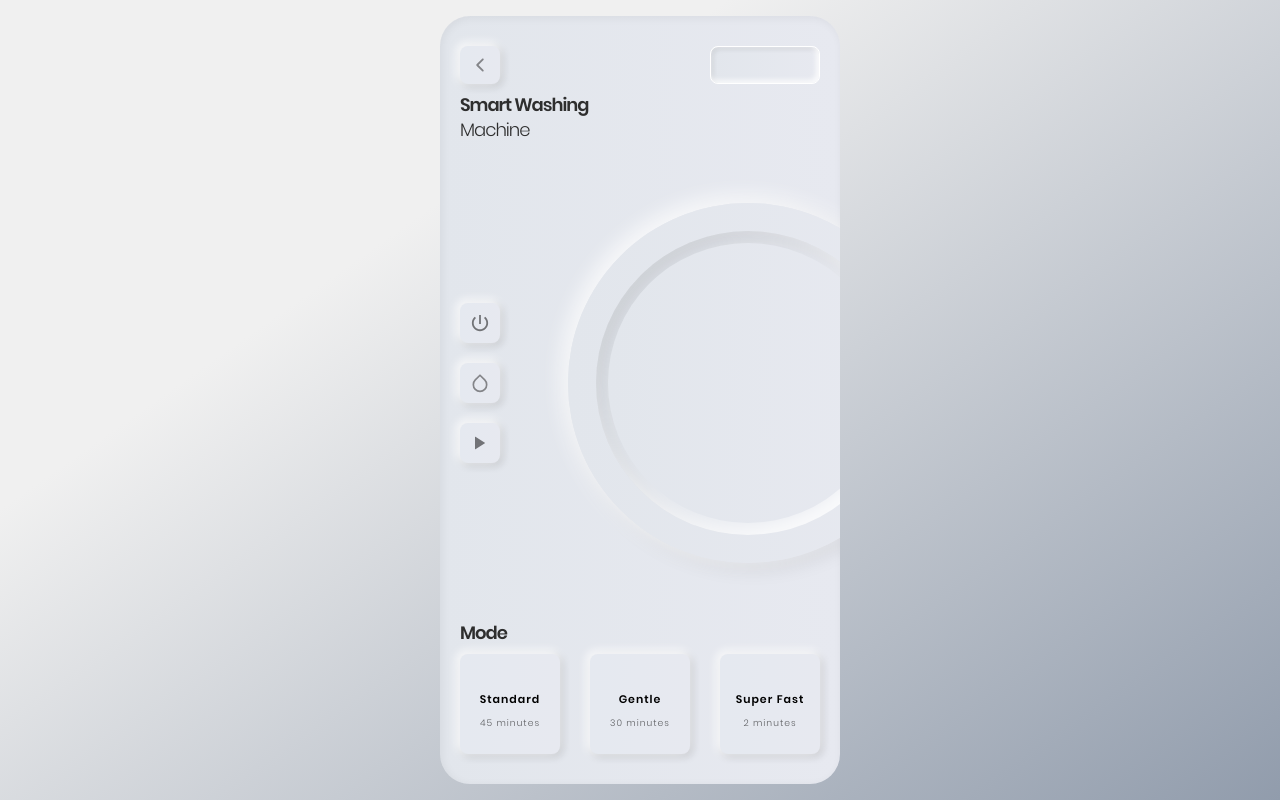
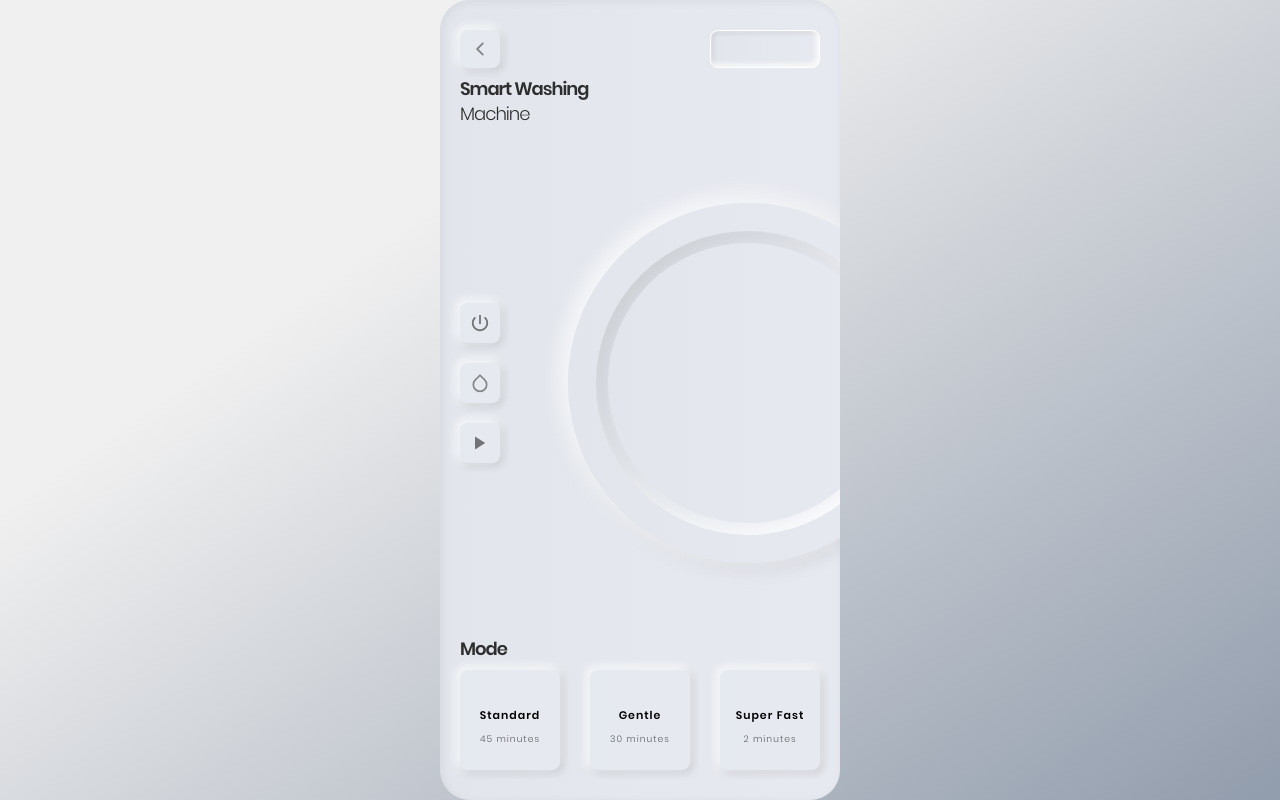
Before and after one commit to aiibe/remotewasher, a Svelte app: page / in a window 1280 px wide. Built offline with nearby package versions, Linux system fonts and the light colour scheme.

Commit message:
Modal added and fix minor bug

```diff
--- a/src/scss/style.scss
+++ b/src/scss/style.scss
@@ -47,25 +47,26 @@ svg {
 	width: 2rem;
 }
 
-.container {
-	padding: 0 4rem;
+.app {
+	max-width: 40rem;
+	display: flex;
+	margin: auto;
+	position: relative;
+	width: 100vw;
+	height: 100vh;
+	z-index: 100;
+	overflow: hidden;
 }
 
 .wrap {
-	max-width: 40rem;
 	display: flex;
 	flex-direction: column;
-	position: fixed;
-	top: 50%;
-	left: 50%;
-	transform: translate(-50%, -50%);
-	border-radius: 3rem;
 	padding: 3rem 2rem;
-	width: 90vw;
-	height: 96vh;
+	flex: 1;
 	overflow: hidden;
 	background-image: linear-gradient(90deg, #e2e6ec 0%, #e7e9f0 100%);
 	box-shadow: inset 2px 2px 10px 0px rgba(0, 0, 0, 0.055);
+	border-radius: 3rem;
 }
 
 .header {
@@ -89,7 +90,6 @@ svg {
 			display: block;
 			font-weight: 300;
 			font-size: 2rem;
-			opacity: 0.6;
 			text-align: end;
 			padding: 0 0.5rem;
 		}
@@ -216,7 +216,7 @@ svg {
 
 		button {
 			max-width: 10rem;
-			width: 23vw;
+			width: 25vw;
 			height: 10rem;
 			text-transform: none;
 
@@ -229,3 +229,30 @@ svg {
 		}
 	}
 }
+
+.modal {
+	position: fixed;
+	width: 40rem;
+	height: 100vh;
+	background-color: #00000025;
+	z-index: 200;
+}
+
+.modal-wrap {
+	max-width: 34rem;
+	display: flex;
+	flex-direction: column;
+	position: fixed;
+	width: 80vw;
+	height: 100vh;
+	z-index: 300;
+	overflow: hidden;
+}
+
+.modal-content {
+	background-image: linear-gradient(90deg, #e2e6ec 0%, #e7e9f0 100%);
+	border-top-right-radius: 3rem;
+	border-bottom-right-radius: 3rem;
+	height: 100vh;
+	padding: 2rem;
+}
--- a/src/ui/App.svelte
+++ b/src/ui/App.svelte
@@ -3,9 +3,10 @@
 	import Controls from './Controls.svelte'
 	import Animator from './Animator.svelte'
 	import Mode from './Mode.svelte'
+	import Modal from './Modal.svelte'
 </script>
 
-<div class="container">
+<div class="app">
 	<div class="wrap">
 		<Header />
 		<div class="greeting">
@@ -18,4 +19,5 @@
 		</div>
 		<Mode />
 	</div>
+	<Modal />
 </div>
--- a/src/ui/Controls.svelte
+++ b/src/ui/Controls.svelte
@@ -4,8 +4,8 @@
 
 	let interval
 	function runMachine() {
-		// power.set(!$power)
-		isRunning.set(!$isRunning)
+
+		if ($power) isRunning.set(!$isRunning)
 
 		if ($isRunning) {
 			interval = setInterval(() => {
--- /dev/null
+++ b/src/ui/Modal.svelte
@@ -0,0 +1,14 @@
+<script>
+	import { fade, fly } from 'svelte/transition'
+	import { quintOut } from 'svelte/easing'
+	import { modalOpen } from './State'
+</script>
+
+{#if $modalOpen}
+	<div class="modal" transition:fade on:click="{() => modalOpen.set(false)}"></div>
+	<div class="modal-wrap">
+		<div class="modal-content" transition:fly="{{ duration: 500, x: -400, opacity: 1, easing: quintOut}}">
+			Hello World
+		</div>
+	</div>
+{/if}
```
